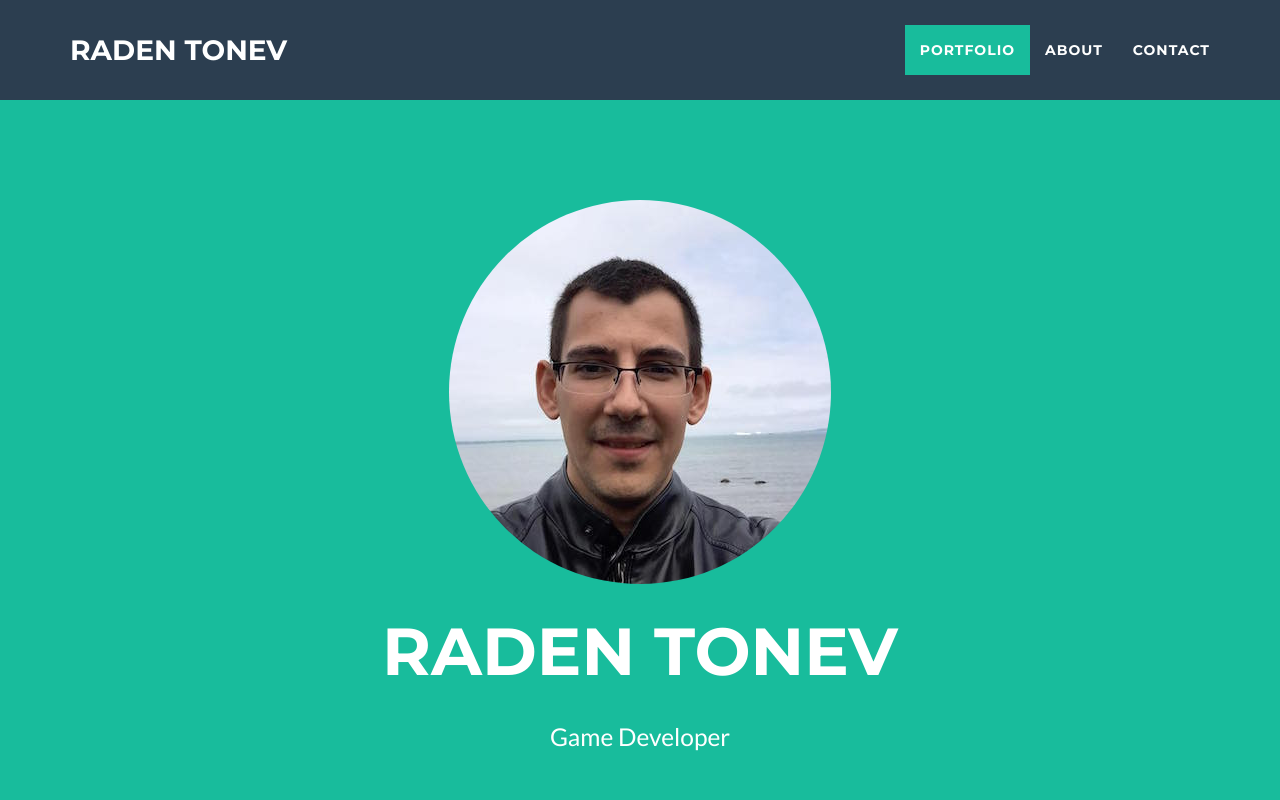
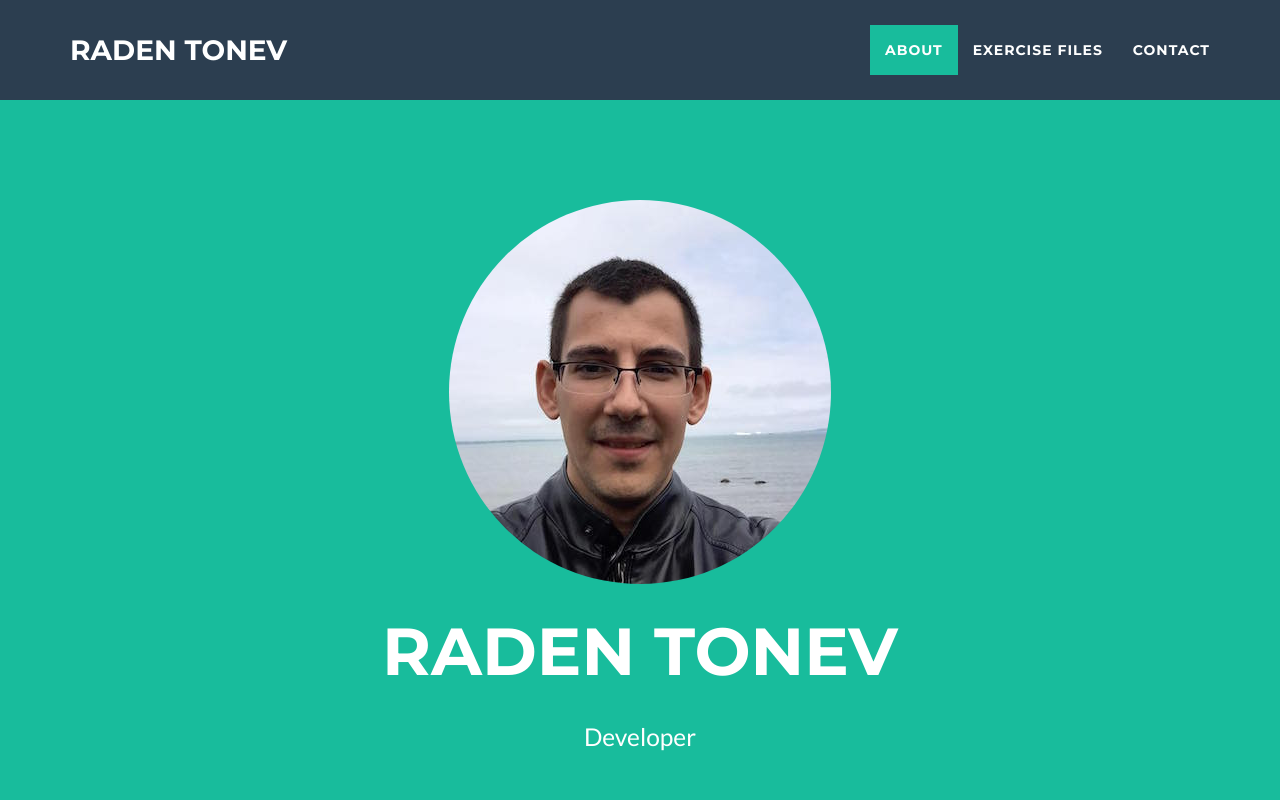
Before and after one commit to rtonev/portfolio, a website: page index.html in a window 1280 px wide. Shown: the top 800 px of the page. Drawn offline with nearby package versions, Linux system fonts and the light colour scheme.

```diff
--- a/index.html
+++ b/index.html
@@ -51,10 +51,10 @@
                         <a href="#page-top"></a>
                     </li>
                     <li class="page-scroll">
-                        <a href="#portfolio">Portfolio</a>
+                        <a href="#about">About</a>
                     </li>
                     <li class="page-scroll">
-                        <a href="#about">About</a>
+                        <a href="exercise-files.html">Exercise Files</a>
                     </li>
                     <li class="page-scroll">
                         <a href="#contact">Contact</a>
@@ -75,7 +75,7 @@
                     <div class="intro-text">
                         <span class="name">Raden Tonev</span>
                         <br />
-                        <span class="skills">Game Developer</span>
+                        <span class="skills">Developer</span>
                     </div>
                 </div>
             </div>
@@ -83,7 +83,7 @@
     </header>
 
     <!-- Portfolio Grid Section -->
-    <section id="portfolio">
+    <section id="about">
         <div class="container">
             <div class="row">
                 <div class="col-lg-12 text-center">
```
